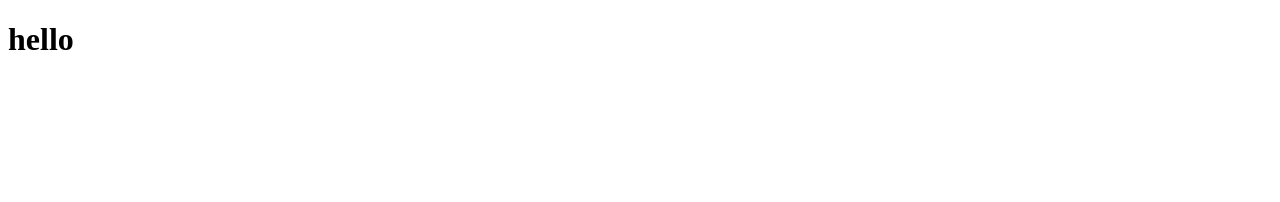
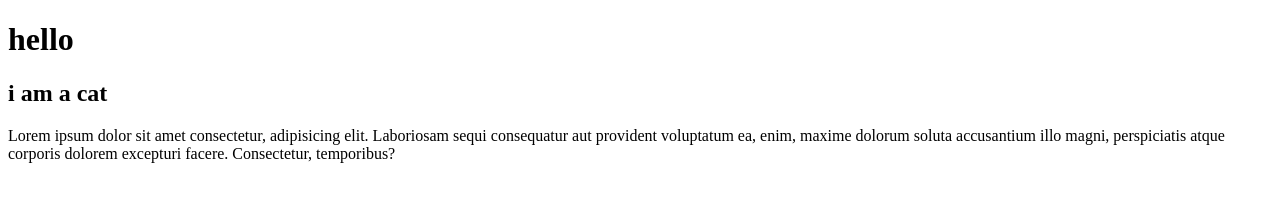
Before and after one commit to stephqq/test-repo, a plain HTML site: page index.html in a window 1280 px wide. Drawn offline with Linux system fonts and the light colour scheme.

Commit message:
added stuff

```diff
--- a/index.html
+++ b/index.html
@@ -10,6 +10,11 @@
 
 <body>
   <h1>hello</h1>
+  <h2>i am a cat</h2>
+
+  <p>Lorem ipsum dolor sit amet consectetur, adipisicing elit. Laboriosam sequi consequatur aut provident voluptatum ea,
+    enim, maxime dolorum soluta accusantium illo magni, perspiciatis atque corporis dolorem excepturi facere.
+    Consectetur, temporibus?</p>
 </body>
 
 </html>
```
